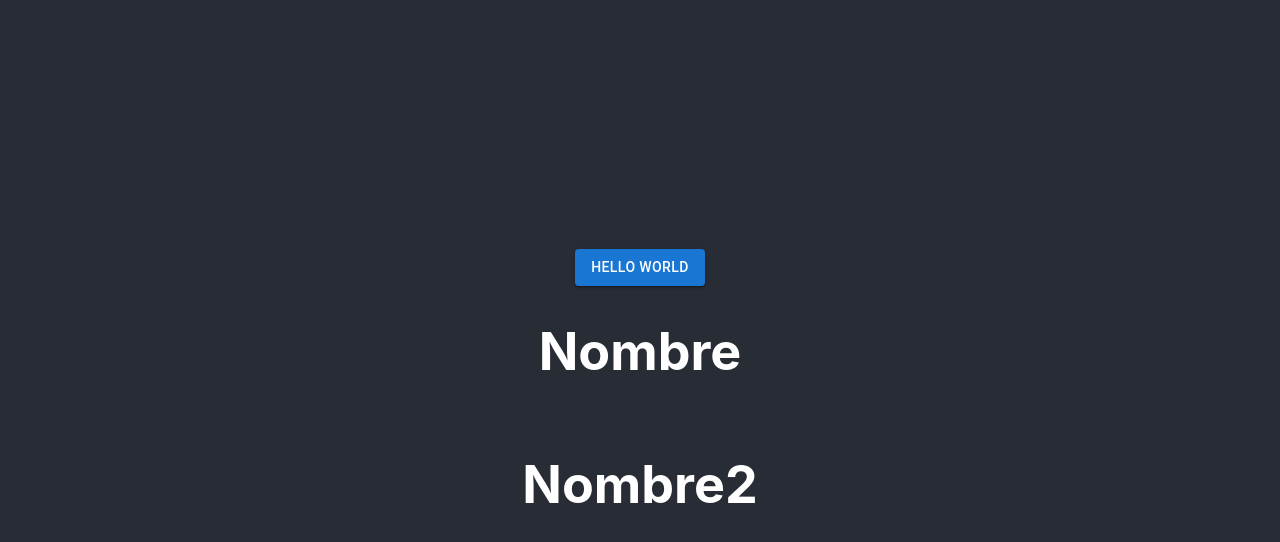
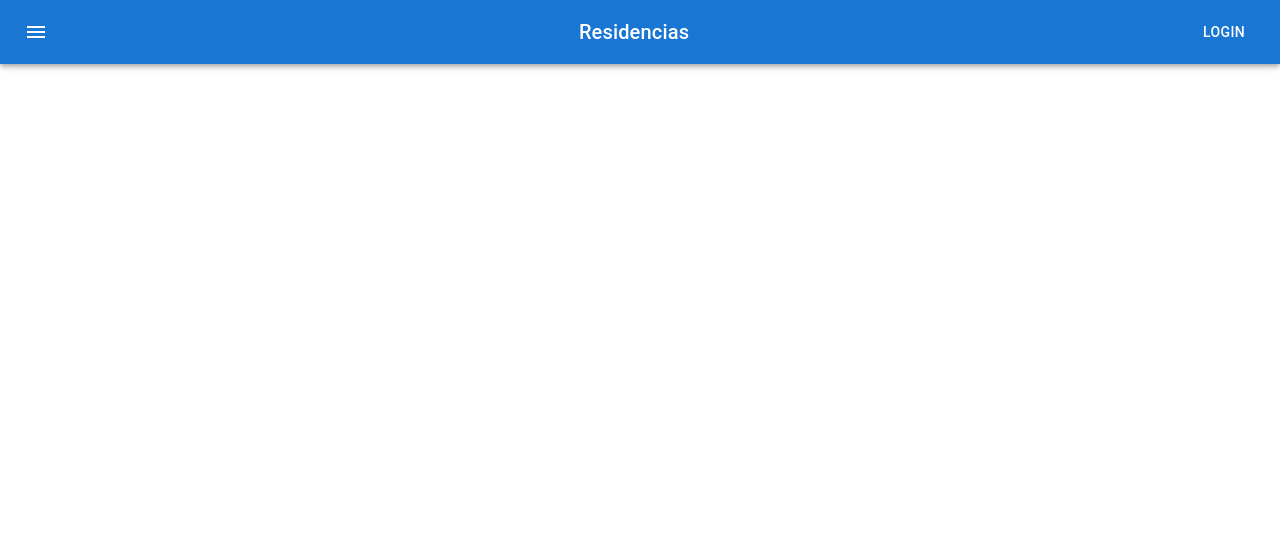
Before and after one commit to DiegoCL311/residencias-auto-front, a React (Create React App) app: page / in a window 1280 px wide. Shown: the top 542 px of the page. Built offline with nearby package versions, Linux system fonts and the light colour scheme.

Commit message:
menu desplegable izquierda

```diff
--- a/package.json
+++ b/package.json
@@ -5,6 +5,7 @@
   "dependencies": {
     "@emotion/react": "^11.10.5",
     "@emotion/styled": "^11.10.5",
+    "@mui/icons-material": "^5.10.9",
     "@mui/material": "^5.10.13",
     "@mui/styled-engine-sc": "^5.10.6",
     "@testing-library/jest-dom": "^5.16.5",
--- a/src/App.js
+++ b/src/App.js
@@ -1,15 +1,11 @@
 import "./App.css";
 import Button from "@mui/material/Button";
-import { Nombre, Nombre2 } from "./components/ComponenteBase";
+import { Menu } from "./components/Menu";
 
 function App() {
   return (
     <div className="App">
-      <header className="App-header">
-        <Button variant="contained">Hello World</Button>
-        <Nombre />
-        <Nombre2 />
-      </header>
+        <Menu />
     </div>
   );
 }
--- a/src/components/ComponenteBase.jsx
+++ b/src/components/ComponenteBase.jsx
@@ -1,15 +1,16 @@
-export function Nombre(params) {
+export function Nombre(props) {
   return (
     <div>
-      <h1>Nombre</h1>
+      <h1>Algo</h1>
     </div>
   );
 }
 
-export function Nombre2(params) {
+export function Nombre2(props) {
+    console.log(props,2)
     return (
       <div>
-        <h1>Nombre2</h1>
+        <h1>Haz algo 2</h1>
       </div>
     );
   }
--- /dev/null
+++ b/src/components/Menu.jsx
@@ -0,0 +1,53 @@
+import * as React from "react";
+import AppBar from "@mui/material/AppBar";
+import Box from "@mui/material/Box";
+import Toolbar from "@mui/material/Toolbar";
+import Typography from "@mui/material/Typography";
+import Button from "@mui/material/Button";
+import IconButton from "@mui/material/IconButton";
+import MenuIcon from "@mui/icons-material/Menu";
+import { MyTemporaryDrawer } from "./MyDrawer";
+
+export function Menu() {
+  const [state, setState] = React.useState({
+    open: false,
+  });
+
+  function goLogIn() {}
+  function toggleDrawer() {
+    setState({ open: !state.open });
+  }
+
+  return (
+    <Box sx={{ flexGrow: 1 }}>
+      <AppBar position="static">
+        <Toolbar>
+          <IconButton
+            size="large"
+            edge="start"
+            color="inherit"
+            aria-label="menu"
+            sx={{ mr: 2 }}
+            onClick={(event) => {
+              toggleDrawer();
+            }}
+          >
+            <MenuIcon />
+          </IconButton>
+
+          <MyTemporaryDrawer
+            open={state.open}
+            onAction={() => toggleDrawer()}
+          />
+
+          <Typography variant="h6" component="div" sx={{ flexGrow: 1 }}>
+            Residencias
+          </Typography>
+          <Button onClick={goLogIn} color="inherit">
+            Login
+          </Button>
+        </Toolbar>
+      </AppBar>
+    </Box>
+  );
+}
--- /dev/null
+++ b/src/components/MyDrawer.jsx
@@ -0,0 +1,54 @@
+import * as React from "react";
+import Box from "@mui/material/Box";
+import Drawer from "@mui/material/Drawer";
+import List from "@mui/material/List";
+import ListItem from "@mui/material/ListItem";
+import ListItemButton from "@mui/material/ListItemButton";
+import ListItemIcon from "@mui/material/ListItemIcon";
+import ListItemText from "@mui/material/ListItemText";
+import InboxIcon from "@mui/icons-material/MoveToInbox";
+import MailIcon from "@mui/icons-material/Mail";
+import ArticleIcon from "@mui/icons-material/Article";
+
+export function MyTemporaryDrawer(props) {
+  function list() {
+    return (
+      <Box
+        sx={{ width: 250 }}
+        onClick={props.onAction}
+        onKeyDown={props.onAction}
+      >
+        <List>
+          {[
+            "Reporte X",
+            "Reporte Y",
+            "Reporte Z",
+            "Reporte A",
+            "Reporte B",
+            "Reporte C",
+            "Reporte D",
+          ].map((text, index) => (
+            <ListItem key={text} disablePadding>
+              <ListItemButton>
+                <ListItemIcon>
+                  <ArticleIcon />
+                </ListItemIcon>
+                <ListItemText primary={text} />
+              </ListItemButton>
+            </ListItem>
+          ))}
+        </List>
+      </Box>
+    );
+  }
+
+  return (
+    <div>
+      <React.Fragment key={"left"}>
+        <Drawer anchor={"left"} open={props.open} onClose={props.onAction}>
+          {list()}
+        </Drawer>
+      </React.Fragment>
+    </div>
+  );
+}
```
Also changed, not shown: 1 other file (tests, documents, lock files or other folders).
